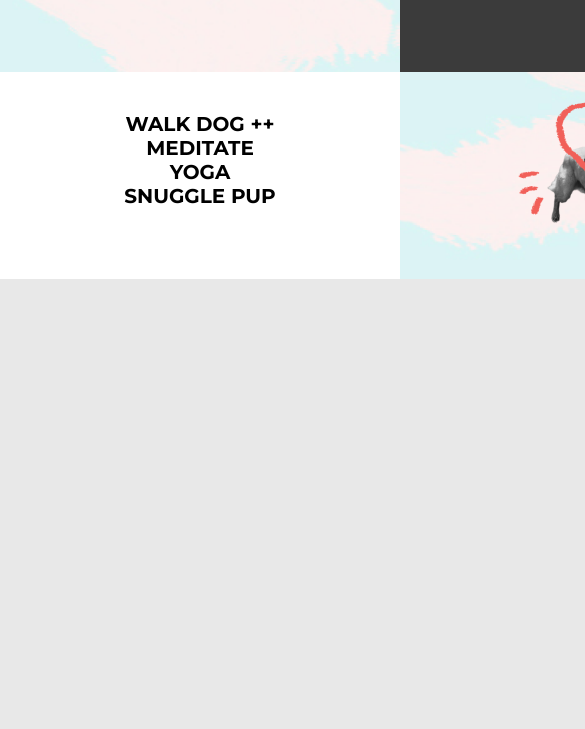
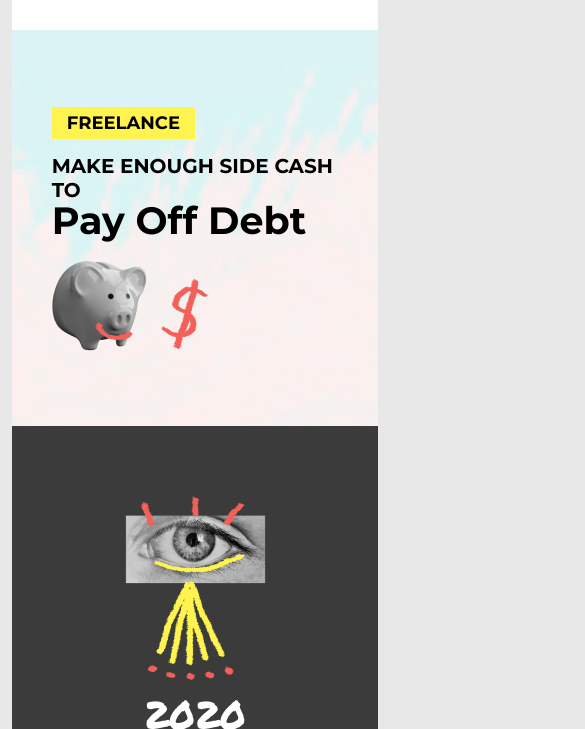
Before and after one commit to twosavoie/101-vision-board-with-css-grid, a plain HTML site: page index.html in a window 390 px wide. Shown: the part 621-1350 px from the top of the page, 585 px wide, since content can reach past the window. Before the commit the page ends 950 px from the top, so only its background shows below. Drawn offline with Linux system fonts and the light colour scheme.

Commit message:
made responsive

```diff
--- a/css/main.css
+++ b/css/main.css
@@ -4,9 +4,12 @@ body {
   background-color: #E8E8E8;
 }
 #vision-board {
-  width: 1200px;
+  width: 94%;
+/*  height: auto; */
+  margin: 4% auto;
+/*  width: 1200px;
   height: 850px;
-  margin: 50px auto;
+  margin: 50px auto; */
   background-image: url("../img/background.png");
   background-size: cover;
   font-family: 'Montserrat', sans-serif;
@@ -14,18 +17,18 @@ body {
 	font-weight: 700;
 	text-transform: uppercase;
 }
-.grid-container {
+/*.grid-container {
   display: grid;
   grid-template-columns: repeat(3, 1fr);
   grid-template-rows: repeat(210px 430px 210px);
+} */
+.block { /* float and width not needed. not sure about border box. */
+/*  float: left;
+  width: 400px; */
+  box-sizing: border-box;
 }
-/*.block { float and width not needed. not sure about border box.
-/*  float: left;
-  width: 400px;
-  box-sizing: border-box; */
-/*} */
 .small-block {
-  padding: 20px 40px;
+  padding: 25px 40px;
 /*	height: 210px; */ /* height in grid-template-rows */
 }
 .large-block {
@@ -72,3 +75,11 @@ p span {
   margin: 10px 0;
   font-size: 30px;
 }
+
+@media (min-width: 1000px) {
+  .grid-container {
+    display: grid;
+    grid-template-columns: repeat(3, 1fr);
+    grid-template-rows: repeat(210px 430px 210px);
+  }
+}
--- a/index.html
+++ b/index.html
@@ -3,6 +3,7 @@
 <head>
 	<meta charset="utf-8">
     <title>Vision Board Project</title>
+		<meta name="viewport" content="width=device-width, initial-scale=1, shrink-to-fit=no">
 		<link rel="stylesheet" href="css/normalize.css">
     <link rel="stylesheet" href="css/main.css">
 		<link href="https://fonts.googleapis.com/css2?family=Montserrat:wght@700&family=Permanent+Marker&display=swap" rel="stylesheet">
```
